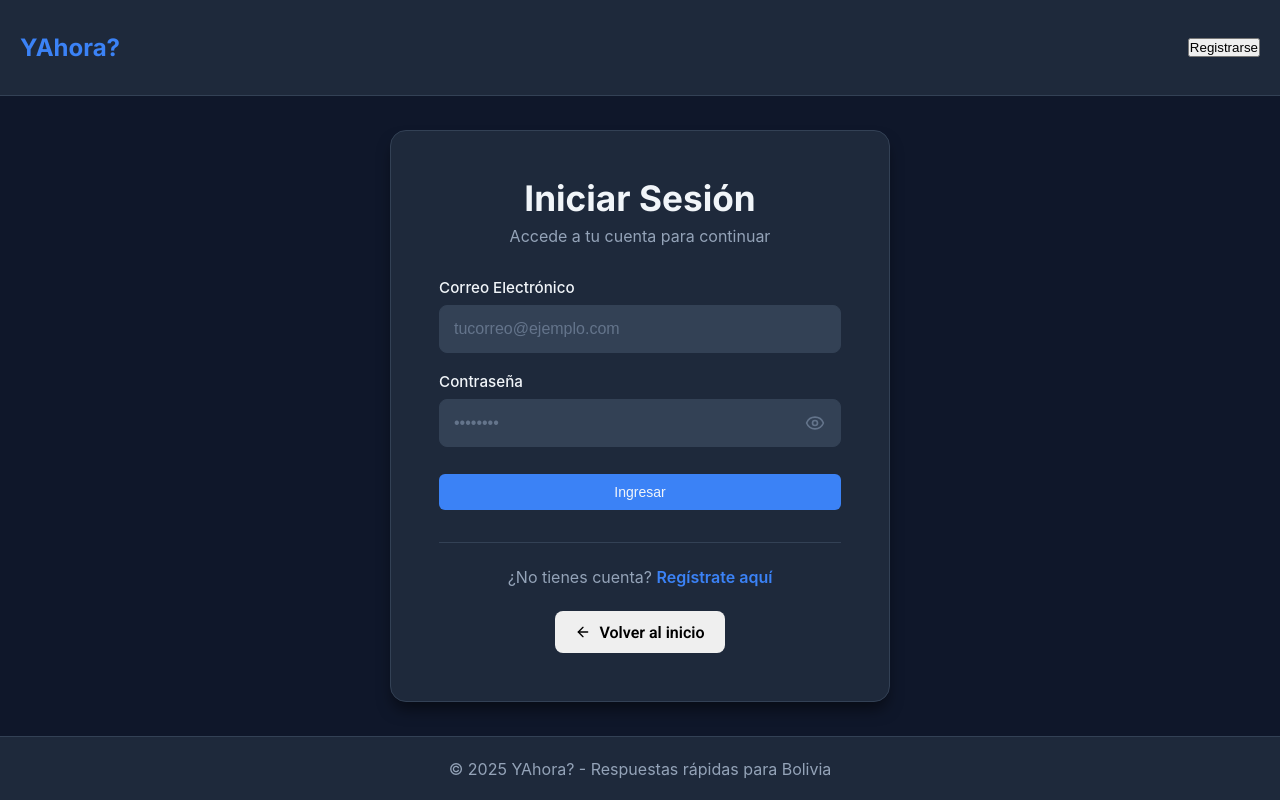
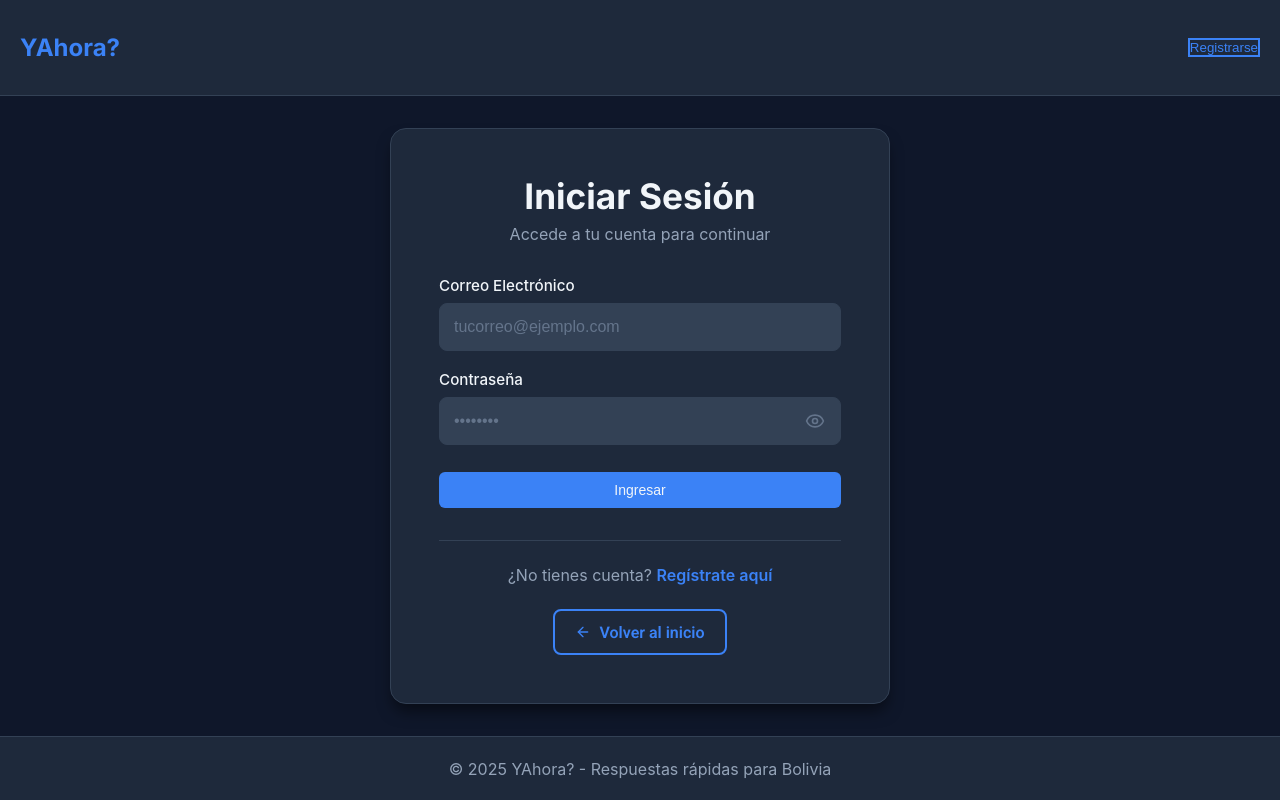
Before and after one commit to SamuPasquier2811/YAhora-First-Beta, a React (Vite) app: page /login in a window 1280 px wide. Built offline with nearby package versions, Linux system fonts and the light colour scheme; no server answers; a web font is replaced by a local one.

Commit message:
Update LoginPage.jsx

```diff
--- a/src/pages/LoginPage/LoginPage.jsx
+++ b/src/pages/LoginPage/LoginPage.jsx
@@ -133,7 +133,7 @@ function LoginPage() {
                     YAhora?
                 </div>
                 <button
-                    className="btn btn-outline"
+                    className="btn btn-outline-home btn-register-login"
                     onClick={() => navigate('/register')}
                 >
                     Registrarse
@@ -209,7 +209,7 @@ function LoginPage() {
                         </p>
 
                         <button
-                            className="btn btn-outline btn-home"
+                            className="btn btn-outline-home btn-home"
                             onClick={() => navigate('/home')}
                         >
                             <ArrowLeft size={16} /> Volver al inicio
```
